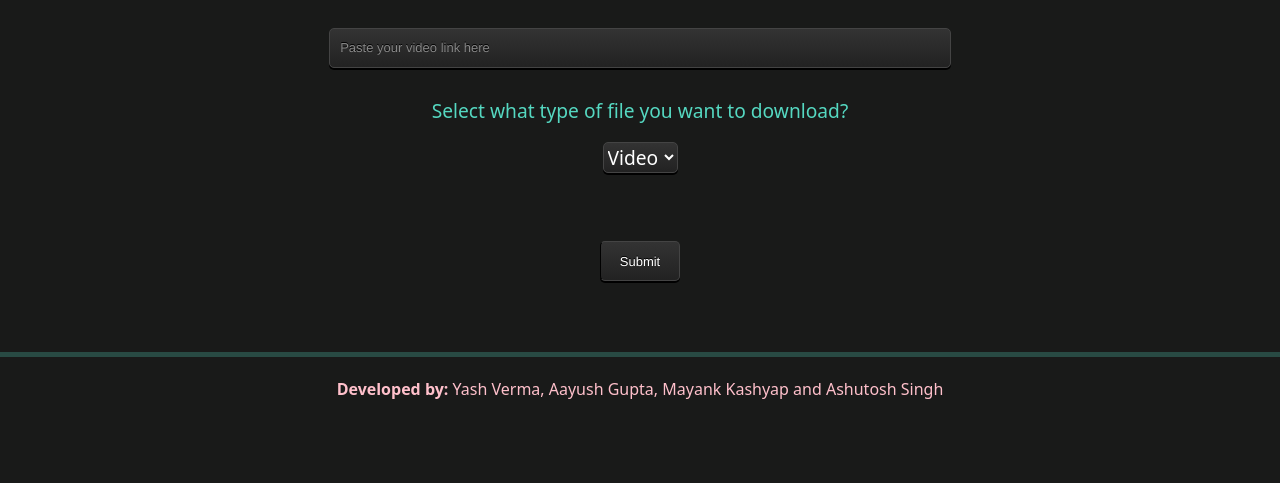
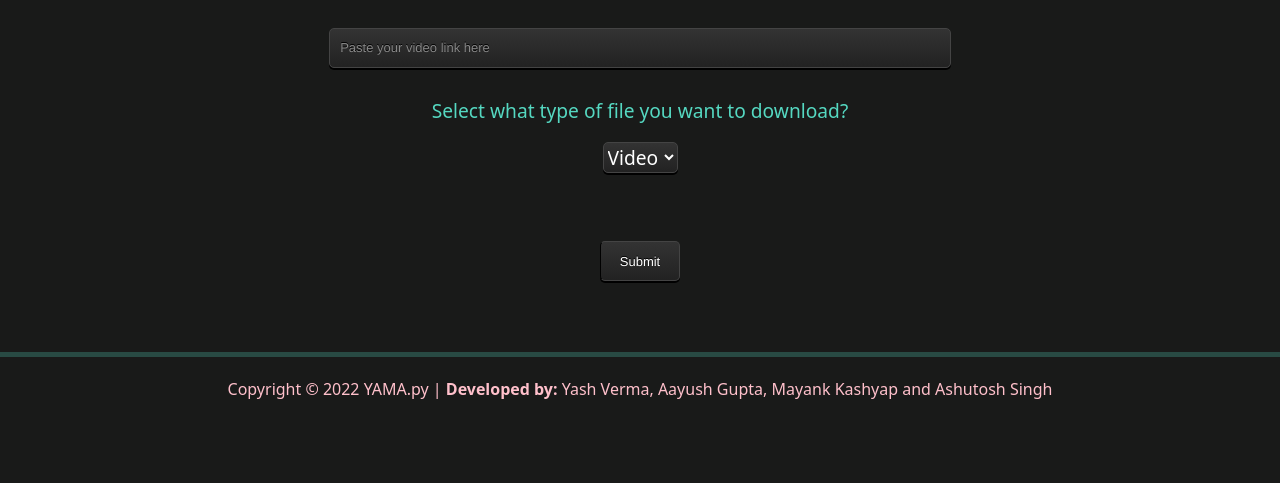
Before and after one commit to Ashutosh1921/YAMApy, a Django app: page / in a window 1280 px wide. Shown: the part 294-777 px from the top of the page. Run offline with Django 4.2, Linux system fonts and the light colour scheme; some libraries are stand-ins or nearby versions.

```diff
--- a/yamapy_app/templates/yamapy_app/footer.html
+++ b/yamapy_app/templates/yamapy_app/footer.html
@@ -1,3 +1,3 @@
 <hr class="separator separator--line">
 <footer class="footer">
-    <p><strong>Developed by:</strong> Yash Verma, Aayush Gupta, Mayank Kashyap and Ashutosh Singh</p></footer>
+    <p>Copyright © 2022 YAMA.py | <strong>Developed by:</strong> Yash Verma, Aayush Gupta, Mayank Kashyap and Ashutosh Singh</p></footer>
```
